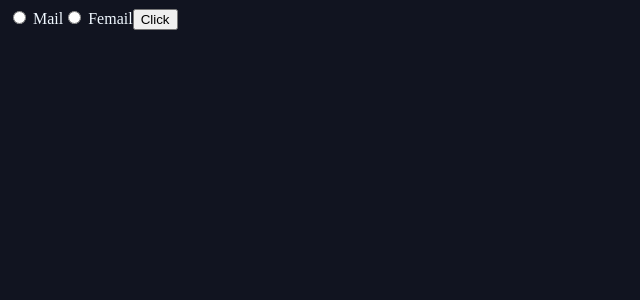
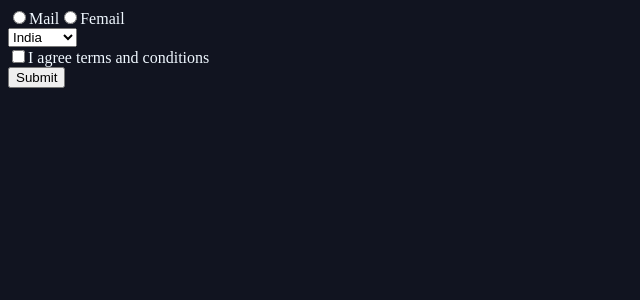
Before and after one commit to CodeWithSaidur/React-19, a React (Vite) app: page / in a window 1280 px wide. Shown: the top 300 px of the page, without its empty margins (0-640 px from the left). Built offline with nearby package versions, Linux system fonts and the light colour scheme.

Commit message:
refactor form component to include country selection and agreement checkbox

```diff
--- a/src/components/Form/03.jsx
+++ b/src/components/Form/03.jsx
@@ -1,40 +1,57 @@
-import React, { useState } from 'react'
+import { useState } from 'react'
 
 export default function Page() {
 
   const [formdata, setFormdata] = useState({
-        gender: ''
+    gender: "",
+    country: "india",
+    agree: false
   })
 
-    let hendelChange = (e) => {
-        setFormdata({ ...formdata, [e.target.name]: e.target.value })
+  const handelChange = (e) => {
+    const { name, type, value, checked } = e.target;
+    setFormdata((prev) => ({
+      ...prev,
+      [name]: type === "checkbox" ? checked : value
+    }))
   }
 
-    let hendelSubmit = (e) => {
+  const handelSubmit = (e) => {
     e.preventDefault()
     console.log(formdata);
   }
 
   return (
     <div>
-            <form>
+      <form onSubmit={handelSubmit}>
         <label>
-                    <input
-                        name='gender'
-                        type="radio"
-                        value='m'
-                        onChange={hendelChange}
-                    /> Mail
+          <input type="radio" name="gender" value='mail' onChange={handelChange} />
+          Mail
         </label>
         <label>
-                    <input
-                        name='gender'
-                        type="radio"
-                        value='f'
-                        onChange={hendelChange}
-                    /> Femail
+          <input type="radio" name="gender" value='femail' onChange={handelChange} />
+          Femail
         </label>
-                <button onClick={hendelSubmit}>Click</button>
+
+        <br />
+
+        <label htmlFor="">
+          <select name="country" id="" onChange={handelChange} value={formdata.country}>
+            <option value="india">India</option>
+            <option value="usa">USA</option>
+            <option value="uk">UK</option>
+            <option value="canada">Canada</option>
+          </select>
+        </label>
+
+        <br />
+
+        <label htmlFor="">
+          <input type="checkbox" name="agree" onChange={handelChange} checked={formdata.agree} />
+          I agree terms and conditions
+        </label>
+        <br />
+        <button type="submit">Submit</button>
       </form>
     </div>
   )
```
Lines whose indentation alone changed are shown as unchanged.
